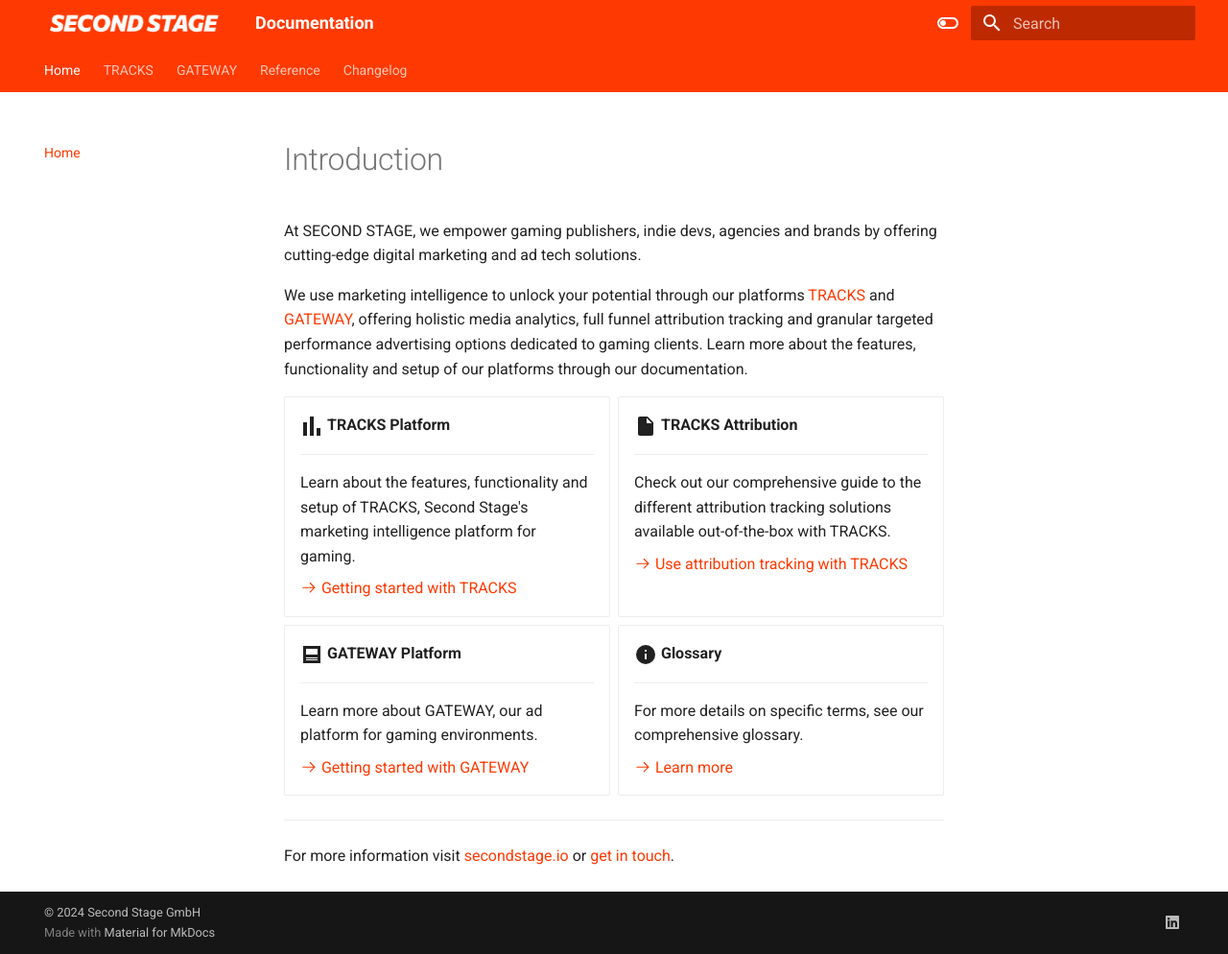
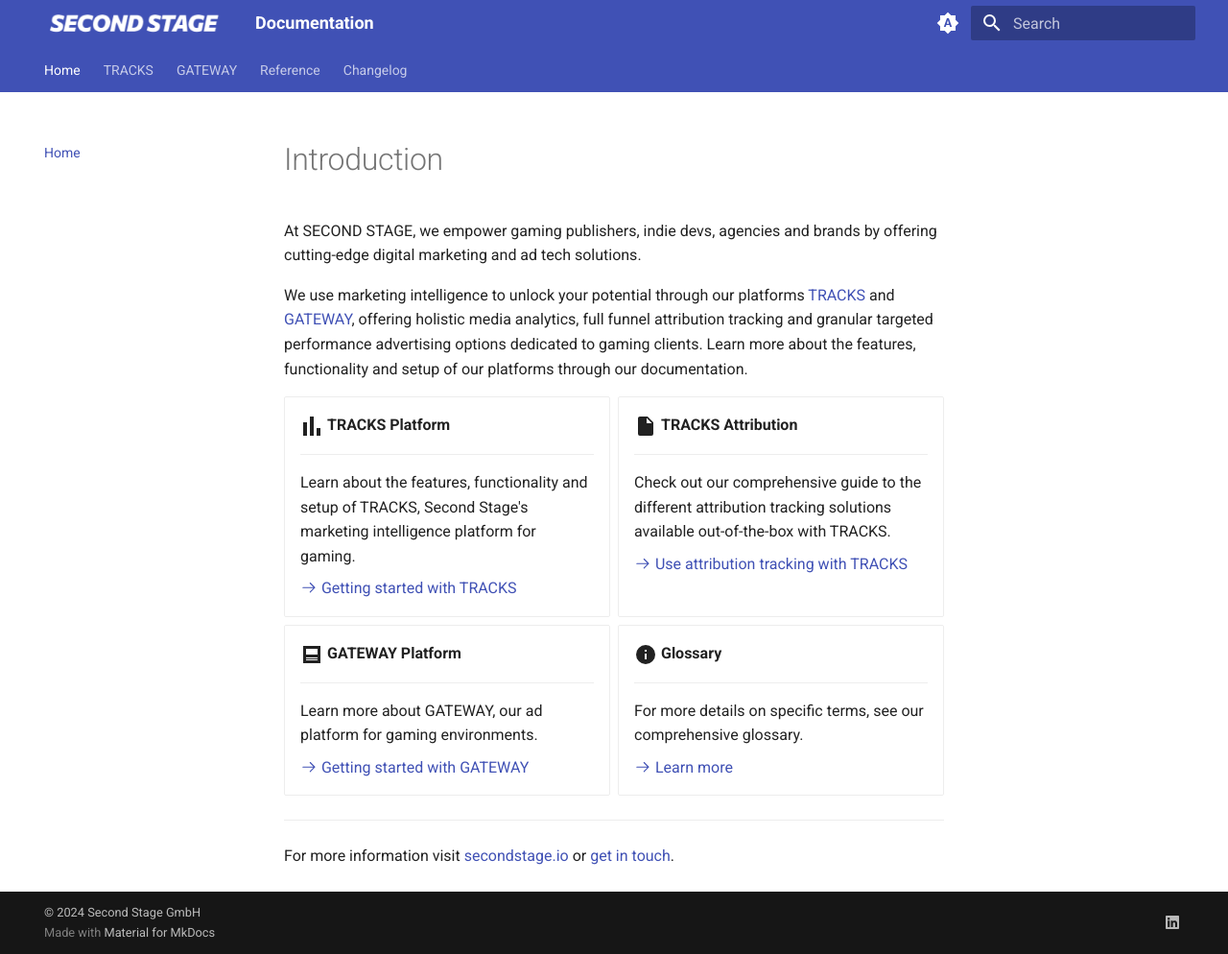
Before and after one commit to secondstage-io/tracks-documentation, an MkDocs documentation site: the page built from docs/index.md, in a window 1280 px wide and 994 px high. Shown: the whole window at 96% size. Built offline with MkDocs 1.6.1 and Material for MkDocs 9.7.7, drawn with Linux system fonts in a browser that asks for light colours.

Commit message:
Update mkdocs.yml
automatic light / dark mode

```diff
--- a/mkdocs.yml
+++ b/mkdocs.yml
@@ -21,22 +21,29 @@
     - content.code.copy
   language: en
   palette:
-  # Palette toggle for light mode
+
+    # Palette toggle for automatic mode
+    - media: "(prefers-color-scheme)"
+      toggle:
+        icon: material/brightness-auto
+        name: Switch to light mode
+
+    # Palette toggle for light mode
     - media: "(prefers-color-scheme: light)"
       scheme: default
       toggle:
-        icon: material/toggle-switch-off-outline
+        icon: material/brightness-7
         name: Switch to dark mode
-      primary: root
-      accent: red
-  # Palette toggle for dark mode
+
+    # Palette toggle for dark mode
     - media: "(prefers-color-scheme: dark)"
       scheme: slate
       toggle:
-        icon: material/toggle-switch
-        name: Switch to light mode
-      primary: root
-      accent: red
+        icon: material/brightness-4
+        name: Switch to system preference
+
+
+
 
 extra:
   social:
```
